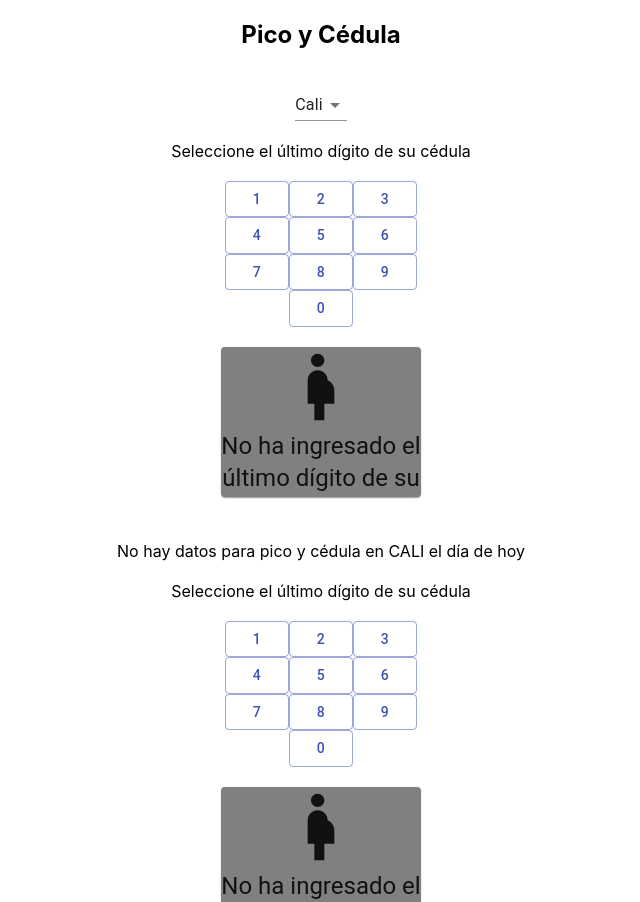
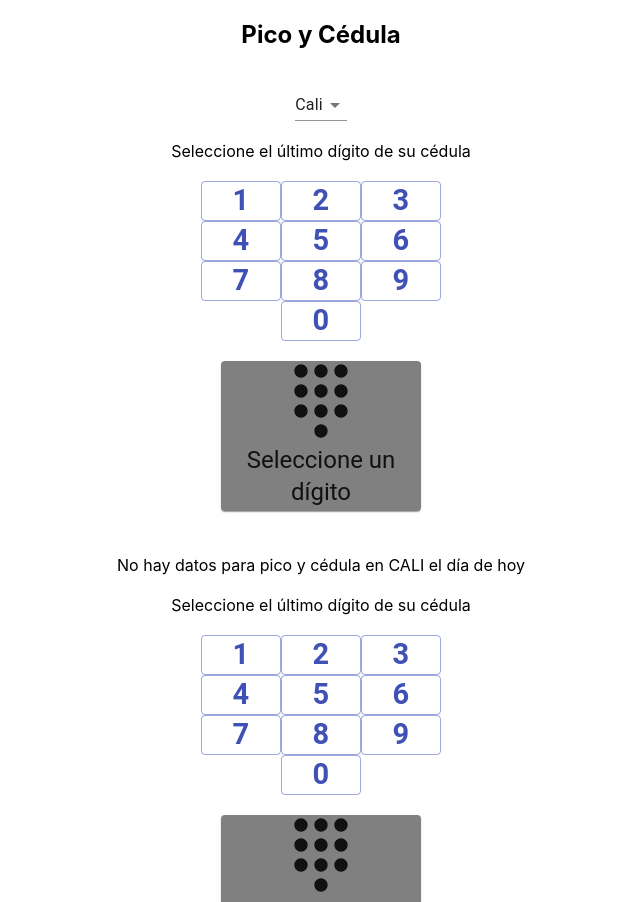
Before and after one commit to d3v0l0p3rs/picoycedula, a React (Create React App) app: page / in a window 1280 px wide. Shown: the top 902 px of the page, without its empty margins (319-959 px from the left). Built offline with nearby package versions, Linux system fonts and the light colour scheme.

Commit message:
Haciendo la app usable

```diff
--- a/package.json
+++ b/package.json
@@ -14,6 +14,7 @@
     "@types/react": "^16.9.43",
     "@types/react-dom": "^16.9.8",
     "@types/react-router-dom": "^5.1.5",
+    "node-sass": "^4.14.1",
     "react": "^16.13.1",
     "react-dom": "^16.13.1",
     "react-router-dom": "^5.2.0",
--- a/src/components/card/card.tsx
+++ b/src/components/card/card.tsx
@@ -10,7 +10,7 @@ import DriveEta from '@material-ui/icons/DriveEta'
 import Error from '@material-ui/icons/Error'
 import Home from '@material-ui/icons/Home'
 import Block from '@material-ui/icons/Block'
-import PregnantWoman from '@material-ui/icons/PregnantWoman'
+import Dialpad from '@material-ui/icons/Dialpad'
 
 const cardStyle = (canGoOut: GoOutState) => {
   const color = {
@@ -41,8 +41,8 @@ const cardIcon = (canGoOut: GoOutState, entity: Entity) => {
     NO: { person: <Home style={style} />, vehicle: <Block style={style} /> },
     ERROR: { person: <Error style={style} />, vehicle: <Error style={style} /> },
     UNDEFINED: {
-      person: <PregnantWoman style={style} />,
-      vehicle: <PregnantWoman style={style} />,
+      person: <Dialpad style={style} />,
+      vehicle: <Dialpad style={style} />,
     },
   }[canGoOut][entity]
 }
--- a/src/components/home/home.tsx
+++ b/src/components/home/home.tsx
@@ -15,7 +15,7 @@ import {
   currentLastIDNumber,
   messageForToday,
 } from '../../texts'
-import styles from './css.module.css'
+import styles from './scss.module.scss'
 
 const data = { person: pico_y_cedula, vehicle: pico_y_placa }
 
@@ -220,6 +220,7 @@ const HomeComponent: React.FC = (): JSX.Element => {
         {index % 3 === 0 ? <br /> : ''}
         <Button
           key={index}
+          className={styles.digitButtom}
           onClick={setLastIDNumber(value, 'person', currentCity, {
             set: setPersonIDNumber,
             day: setCanPersonGoOutToday,
@@ -240,6 +241,7 @@ const HomeComponent: React.FC = (): JSX.Element => {
         {index % 3 === 0 ? <br /> : ''}
         <Button
           key={index}
+          className={styles.digitButtom}
           onClick={setLastIDNumber(value, 'vehicle', currentCity, {
             set: setVehicleIDNumber,
             day: setCanVehicleGoOutToday,
--- a/src/components/home/css.module.css
+++ b/src/components/home/scss.module.scss
@@ -31,3 +31,12 @@
 .sourceSection{
     padding: 20px;
 }
+
+.digitButtom {
+    width: 80px;
+    height: 40px;
+    span {
+        font-size: 29px;
+        font-weight: bold;
+    }
+}
--- a/src/texts.tsx
+++ b/src/texts.tsx
@@ -46,14 +46,14 @@ const messageForToday = (state: GoOutState, entity: Entity): string => {
   // Esto es solo para mostrar los datos y ya, se puede borrar eventualmente
   return {
     YES: { person: 'Puedes salir', vehicle: 'Puedes conducir' },
-    NO: { person: 'NO puedes salir', vehicle: 'NO puedes conducir' },
+    NO: { person: 'Quédate en casa', vehicle: 'NO puedes conducir' },
     ERROR: {
-      person: 'No hay información del pico y cédula de hoy',
-      vehicle: 'No hay información del pico y placa de hoy',
+      person: 'No encontramos información actual',
+      vehicle: 'No encontramos información actual',
     },
     UNDEFINED: {
-      person: 'No ha ingresado el último dígito de su cédula',
-      vehicle: 'No ha ingresado el último dígito de su placa',
+      person: 'Seleccione un dígito',
+      vehicle: 'Seleccione un dígito',
     },
   }[state][entity]
 }
```
